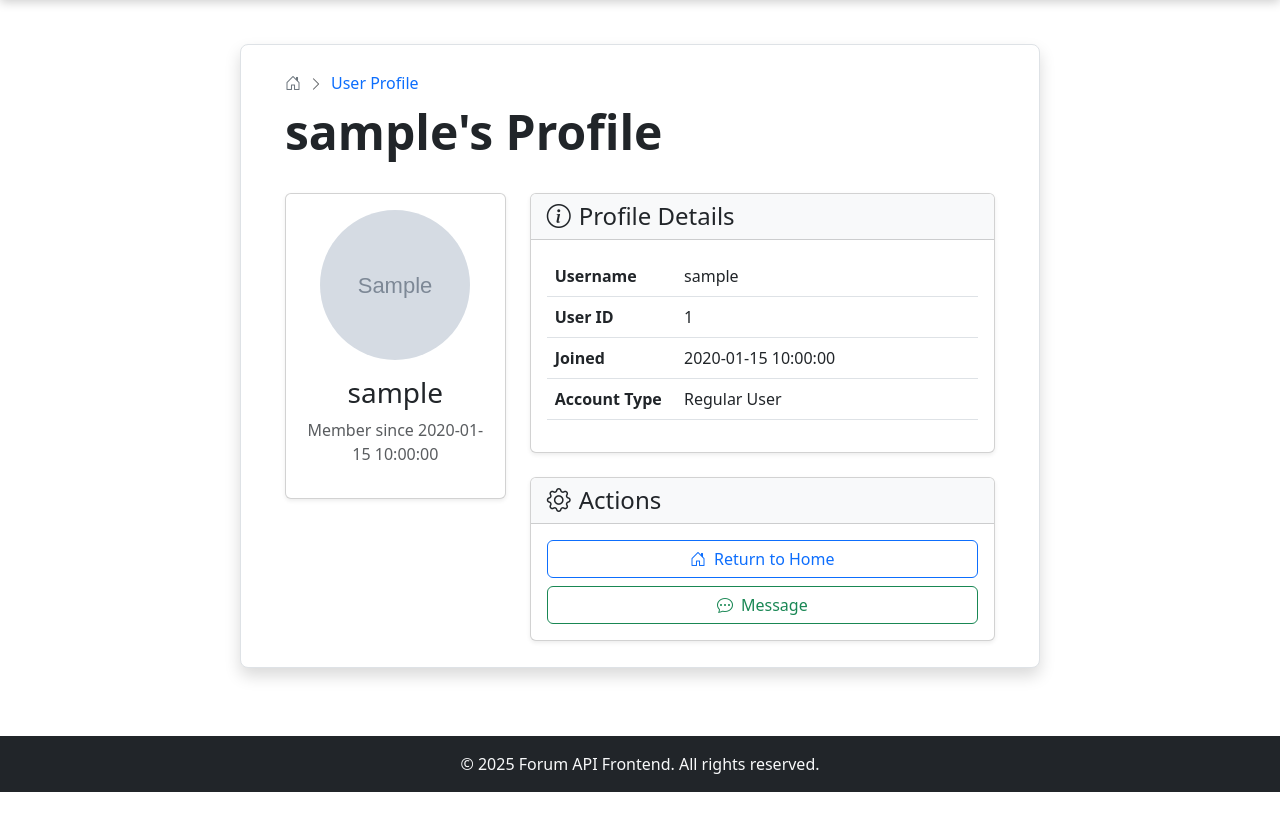
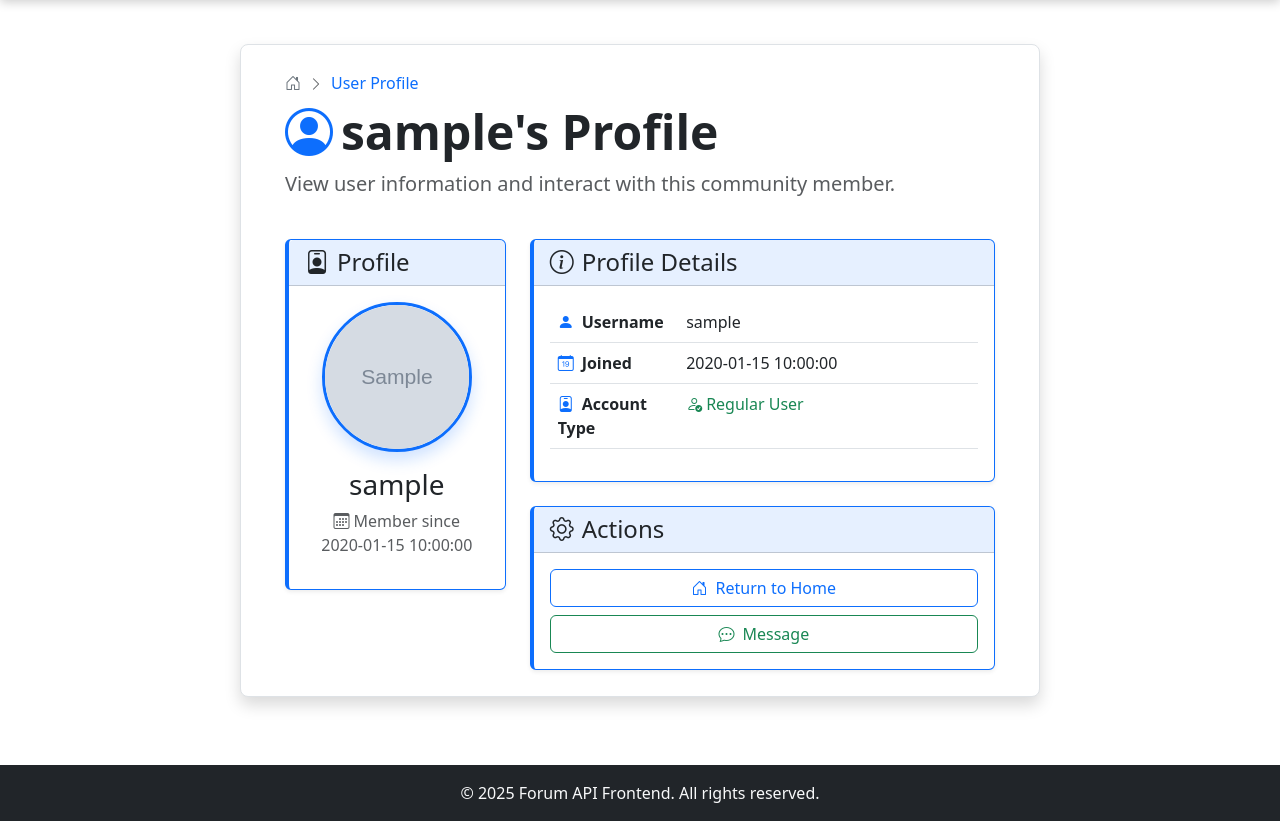
Before and after one commit to fcgith/forum_api_front_end, a FastAPI app: template templates/user_profile.html in a window 1280 px wide. Shown: the part 62-883 px from the top of the page. Before the commit the page ends 854 px from the top, so only its background shows below. Run offline with FastAPI, Linux system fonts and the light colour scheme; the template is opened without the code that fills it: most values are stand-ins (such as "Sample title", 1, 10 or a date in 2020); grey boxes marked "Sample" are stand-in pictures; parts of the project's set-up code (start-up, migrations or seed data) failed here and were passed over.

Commit message:
user_profile

```diff
--- a/templates/user_profile.html
+++ b/templates/user_profile.html
@@ -11,74 +11,100 @@
                 <i class="bi bi-chevron-right text-muted small"></i>
                 <span class="text-primary">User Profile</span>
             </div>
-            <h1 class="display-5 fw-bold">{{ profile.username }}'s Profile</h1>
+            <h1 class="display-5 fw-bold">
+                <i class="bi bi-person-circle text-primary me-2"></i>{{ profile.username }}'s Profile
+            </h1>
+            <p class="lead text-muted">View user information and interact with this community member.</p>
         </div>
     </div>
 
     <div class="row">
         <div class="col-md-4 mb-4">
-            <div class="card shadow-sm">
+            <div class="card shadow-sm border-primary profile-card">
+                <div class="card-header bg-primary bg-opacity-10">
+                    <h4 class="mb-0"><i class="bi bi-person-badge me-2"></i>Profile</h4>
+                </div>
                 <div class="card-body text-center">
-                    {% if profile.avatar %}
-                    <img src="{{ profile.avatar }}" alt="{{ profile.username }}" class="rounded-circle img-fluid mb-3" style="width: 150px; height: 150px; object-fit: cover;">
-                    {% else %}
-                    <div class="rounded-circle bg-primary bg-opacity-10 d-flex align-items-center justify-content-center mx-auto mb-3" style="width: 150px; height: 150px;">
-                        <i class="bi bi-person-fill text-primary" style="font-size: 4rem;"></i>
+                    <div class="avatar-container mb-3">
+                        {% if profile.avatar %}
+                        <img src="{{ profile.avatar }}" alt="{{ profile.username }}" class="rounded-circle img-fluid profile-avatar" style="width: 150px; height: 150px; object-fit: cover;">
+                        {% else %}
+                        <div class="rounded-circle bg-primary bg-opacity-10 d-flex align-items-center justify-content-center mx-auto profile-avatar" style="width: 150px; height: 150px;">
+                            <i class="bi bi-person-fill text-primary" style="font-size: 4rem;"></i>
+                        </div>
+                        {% endif %}
                     </div>
-                    {% endif %}
                     <h3 class="card-title">{{ profile.username }}</h3>
                     {% if profile.admin > 0 %}
-                    <span class="badge bg-danger mb-3">Administrator</span>
+                    <span class="badge bg-danger mb-3">
+                        <i class="bi bi-shield-fill-check me-1"></i>Administrator
+                    </span>
                     {% endif %}
-                    <p class="text-muted">Member since {{ profile.creation_date }}</p>
+                    <p class="text-muted mb-0">
+                        <i class="bi bi-calendar3 me-1"></i>Member since
+                    </p>
+                    <p class="text-muted">
+                        {{ profile.creation_date }}
+                    </p>
                 </div>
             </div>
         </div>
 
         <div class="col-md-8">
-            <div class="card shadow-sm">
-                <div class="card-header bg-light">
+            <div class="card shadow-sm border-primary profile-card">
+                <div class="card-header bg-primary bg-opacity-10">
                     <h4 class="mb-0"><i class="bi bi-info-circle me-2"></i>Profile Details</h4>
                 </div>
                 <div class="card-body">
-                    <table class="table">
+                    <table class="table table-hover profile-table">
                         <tbody>
-                            <tr>
-                                <th scope="row" style="width: 30%;">Username</th>
+                            <tr class="profile-table-row">
+                                <th scope="row" style="width: 30%;">
+                                    <i class="bi bi-person-fill me-2 text-primary"></i>Username
+                                </th>
                                 <td>{{ profile.username }}</td>
                             </tr>
-                            <tr>
-                                <th scope="row">User ID</th>
-                                <td>{{ profile.id }}</td>
-                            </tr>
-                            <tr>
-                                <th scope="row">Joined</th>
+                            <tr class="profile-table-row">
+                                <th scope="row">
+                                    <i class="bi bi-calendar-date me-2 text-primary"></i>Joined
+                                </th>
                                 <td>{{ profile.creation_date }}</td>
                             </tr>
-                            <tr>
-                                <th scope="row">Account Type</th>
-                                <td>{% if profile.admin > 0 %}Administrator{% else %}Regular User{% endif %}</td>
+                            <tr class="profile-table-row">
+                                <th scope="row">
+                                    <i class="bi bi-person-badge me-2 text-primary"></i>Account Type
+                                </th>
+                                <td>{% if profile.admin > 0 %}
+                                    <span class="text-danger">
+                                        <i class="bi bi-shield-fill-check me-1"></i>Administrator
+                                    </span>
+                                    {% else %}
+                                    <span class="text-success">
+                                        <i class="bi bi-person-check me-1"></i>Regular User
+                                    </span>
+                                    {% endif %}
+                                </td>
                             </tr>
                         </tbody>
                     </table>
                 </div>
             </div>
 
-            <div class="card shadow-sm mt-4">
-                <div class="card-header bg-light">
+            <div class="card shadow-sm border-primary profile-card mt-4">
+                <div class="card-header bg-primary bg-opacity-10">
                     <h4 class="mb-0"><i class="bi bi-gear me-2"></i>{% if is_own_profile %}Account Actions{% else %}Actions{% endif %}</h4>
                 </div>
                 <div class="card-body">
                     <div class="d-grid gap-2">
-                        <a href="/" class="btn btn-outline-primary">
+                        <a href="/" class="btn btn-outline-primary action-btn">
                             <i class="bi bi-house-door me-2"></i>Return to Home
                         </a>
                         {% if is_own_profile %}
-                        <a href="/auth/logout" class="btn btn-outline-danger">
+                        <a href="/auth/logout" class="btn btn-outline-danger action-btn">
                             <i class="bi bi-box-arrow-right me-2"></i>Logout
                         </a>
                         {% else %}
-                        <a href="#" class="btn btn-outline-success">
+                        <a href="/conversations/{{ profile.id }}" class="btn btn-outline-success action-btn">
                             <i class="bi bi-chat-dots me-2"></i>Message
                         </a>
                         {% endif %}
@@ -88,4 +114,52 @@
         </div>
     </div>
 </div>
+
+<style>
+    .border-primary {
+        border-left: 4px solid #0d6efd;
+    }
+
+    .profile-card {
+        transition: transform 0.3s ease, box-shadow 0.3s ease;
+    }
+
+    .profile-card:hover {
+        transform: translateY(-5px);
+        box-shadow: 0 0.5rem 1rem rgba(0, 0, 0, 0.15) !important;
+    }
+
+    .avatar-container {
+        position: relative;
+        display: inline-block;
+    }
+
+    .profile-avatar {
+        border: 3px solid #0d6efd;
+        box-shadow: 0 0.5rem 1rem rgba(13, 110, 253, 0.2);
+        transition: transform 0.3s ease, box-shadow 0.3s ease;
+    }
+
+    .profile-avatar:hover {
+        transform: scale(1.05);
+        box-shadow: 0 0.5rem 1.5rem rgba(13, 110, 253, 0.3);
+    }
+
+    .profile-table-row {
+        transition: background-color 0.2s ease;
+    }
+
+    .profile-table-row:hover {
+        background-color: rgba(13, 110, 253, 0.05);
+    }
+
+    .action-btn {
+        transition: all 0.3s ease;
+    }
+
+    .action-btn:hover {
+        transform: translateY(-2px);
+        box-shadow: 0 0.25rem 0.5rem rgba(0, 0, 0, 0.1);
+    }
+</style>
 {% endblock %}
```
